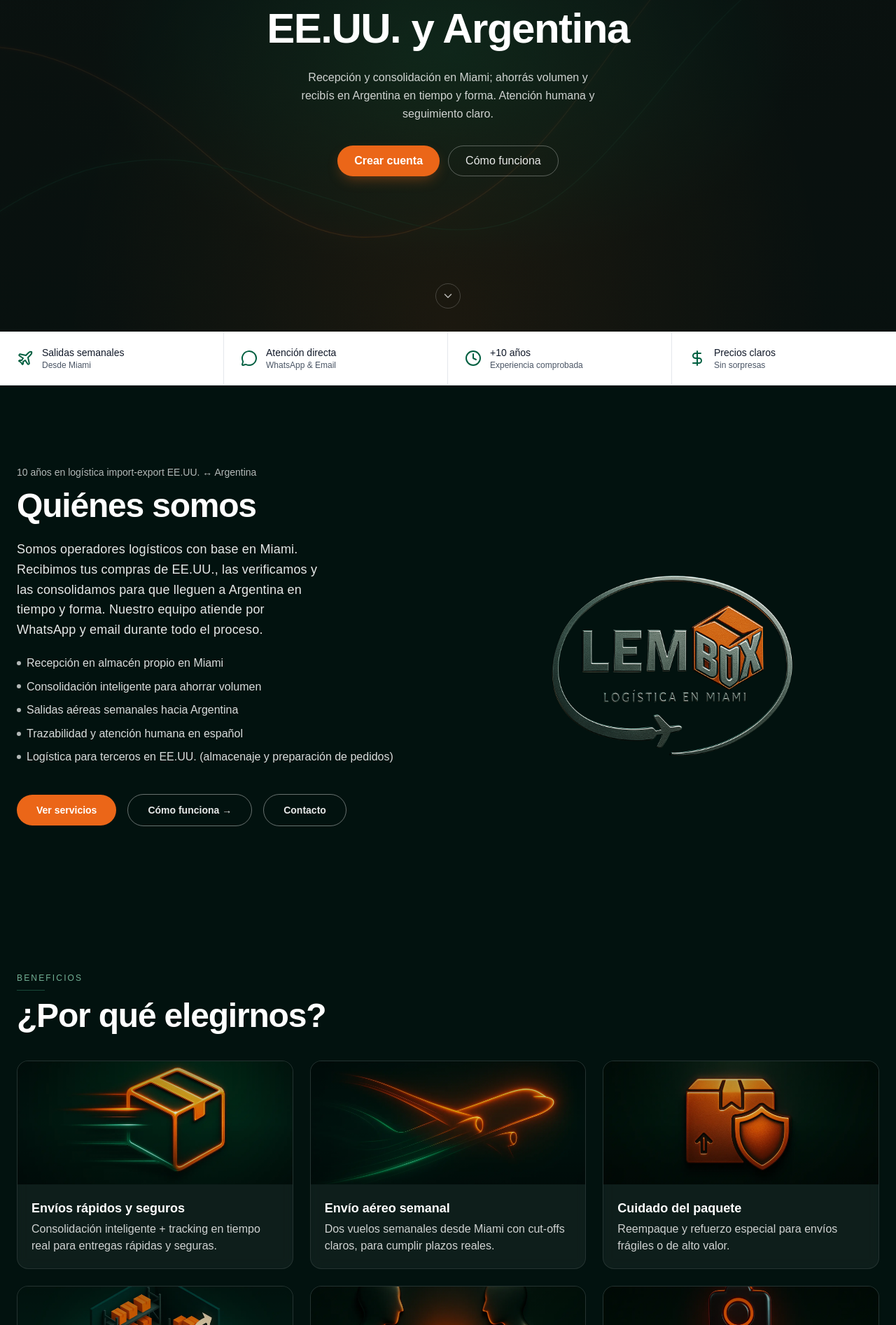
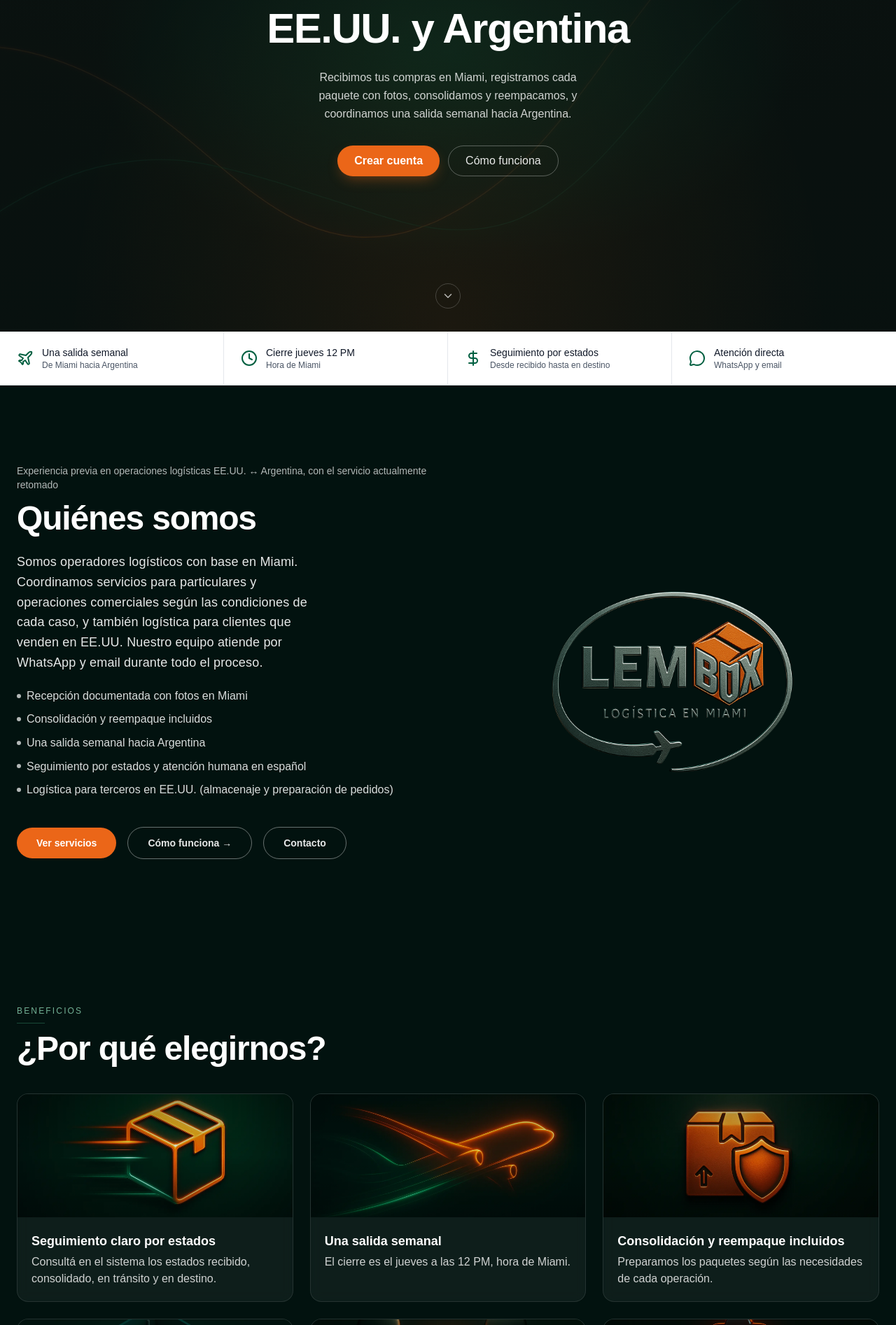
Before and after one commit to devrodri-com/Lem-box-ar, a Next.js app: page / in a window 1280 px wide. Shown: the part 326-2220 px from the top of the page at 70% size. Built offline with nearby package versions, Linux system fonts and the light colour scheme.

Commit message:
fix: align Argentina commercial and legal content
AR-04A commercial and legal truth alignment.

```diff
--- a/src/app/layout.tsx
+++ b/src/app/layout.tsx
@@ -18,7 +18,7 @@ export const metadata: Metadata = {
     template: "%s | LEM-BOX Argentina",
   },
   description:
-    "Comprás en EE.UU. y recibís en Argentina. Recepción y consolidación con fotos. Salidas semanales desde Miami.",
+    "Recibimos tus compras en Miami, registramos cada paquete con fotos, consolidamos y reempacamos, y coordinamos una salida semanal hacia Argentina.",
   alternates: reciprocalAlternates("/"),
   manifest: "/manifest.webmanifest",
   icons: {
@@ -34,15 +34,15 @@ export const metadata: Metadata = {
   },
   openGraph: {
     ...regionalOpenGraph("/"),
-    title: "LEM-BOX Argentina — Envíos rápidos desde Miami",
+    title: "LEM-BOX Argentina — Logística desde Miami",
     description:
-      "Comprás en EE.UU. y recibís en Argentina. Recepción y consolidación con fotos. Salidas semanales desde Miami.",
+      "Recibimos tus compras en Miami, registramos cada paquete con fotos, consolidamos y reempacamos, y coordinamos una salida semanal hacia Argentina.",
   },
   twitter: {
     card: "summary_large_image",
-    title: "LEM-BOX Argentina — Envíos rápidos desde Miami",
+    title: "LEM-BOX Argentina — Logística desde Miami",
     description:
-      "Comprás en EE.UU. y recibís en Argentina. Recepción y consolidación con fotos. Salidas semanales desde Miami.",
+      "Recibimos tus compras en Miami, registramos cada paquete con fotos, consolidamos y reempacamos, y coordinamos una salida semanal hacia Argentina.",
     images: ["/og-lem-box-ar.jpg"],
   },
 };
--- a/src/app/servicios/page.tsx
+++ b/src/app/servicios/page.tsx
@@ -46,7 +46,7 @@ export default function ServiciosPage() {
             <div className="mb-3 h-px w-10 bg-emerald-300/20"></div>
             <ul className="space-y-2 text-sm leading-relaxed text-emerald-100/85">
               <li>• Recepción de paquetería y carga comercial</li>
-              <li>• Casillero privado identificado con número exclusivo</li>
+              <li>• Dirección de recepción indicada según cada operación</li>
               <li>• Entrega directa a tu propio agente si lo preferís</li>
               <li>• Espacios adaptables según el volumen y tipo de mercancía</li>
             </ul>
@@ -68,8 +68,8 @@ export default function ServiciosPage() {
           <div className="md:col-span-7">
             <div className="mb-3 h-px w-10 bg-emerald-300/20"></div>
             <ul className="space-y-2 text-sm leading-relaxed text-emerald-100/85">
-              <li>• Consolidación automática por cliente o destino</li>
-              <li>• Reempaque optimizado para reducir volumen y peso, o mejorar presentación</li>
+              <li>• Consolidación incluida según las necesidades de la operación</li>
+              <li>• Reempaque incluido según las necesidades de la operación</li>
               <li>• Etiquetado personalizado con códigos de barras o branding propio</li>
               <li>• Control de calidad básico: verificación visual del estado del producto</li>
               <li>• Revisión documental: facturas comerciales, valores FOB y requisitos aduaneros</li>
@@ -110,14 +110,18 @@ export default function ServiciosPage() {
               Envíos internacionales y domésticos
             </h2>
             <p className="mt-3 text-[15px] leading-relaxed text-emerald-100/80 max-w-prose">
-              Despachos adaptados a tu mercado. Llegamos a tus clientes dentro y fuera de EE.UU. sin fricción.
+              Coordinamos cada operación según su destino y sus condiciones.
             </p>
           </div>
           <div className="md:col-span-7">
             <div className="mb-3 h-px w-10 bg-emerald-300/20"></div>
             <ul className="space-y-2 text-sm leading-relaxed text-emerald-100/85">
-              <li>• Envíos semanales a Argentina, sin mínimos de carga</li>
-              <li>• Entregas rápidas en todo EE.UU. con tarifas competitivas</li>
+              <li>• Una salida semanal a Argentina, con cierre el jueves a las 12 PM, hora de Miami</li>
+              <li>• Cobertura en todo el país mediante entrega, retiro, Andreani, Vía Cargo, OCA, transporte privado u otra alternativa acordada</li>
+              <li>• Seguimiento por estados: recibido, consolidado, en tránsito y en destino</li>
+              <li>• Cotización según la operación, sin mínimo comercial fijo</li>
+              <li>• Consulta previa para confirmar el producto y las condiciones de envío</li>
+              <li>• Envíos dentro de EE.UU. coordinados según las condiciones de cada operación</li>
               <li>• Logística inversa: devoluciones o reenvíos a proveedores o terceros</li>
               <li>• Flujo de trabajo ajustado a cada cliente</li>
             </ul>
@@ -125,56 +129,51 @@ export default function ServiciosPage() {
         </div>
       </section>
 
-      {/* Tabla SLA */}
+      {/* Referencia operativa */}
       <section className="py-14 sm:py-16 border-b border-white/5">
         <div className="mx-auto max-w-7xl px-6">
           <h2 className="text-2xl md:text-3xl font-semibold text-white mb-6">
-            Niveles de servicio (SLA)
+            Referencia operativa
           </h2>
           <div className="overflow-x-auto">
             <table className="w-full text-sm text-left border-collapse">
               <thead>
                 <tr className="text-emerald-200/80 border-b border-white/10">
-                  <th scope="col" className="py-3 pr-4 w-[22%]">Servicio</th>
-                  <th scope="col" className="py-3 pr-4 w-[22%]">Cobertura</th>
-                  <th scope="col" className="py-3 pr-4 w-[18%]">SLA</th>
-                  <th scope="col" className="py-3 pr-4 w-[18%]">Cutoff</th>
-                  <th scope="col" className="py-3 w-[20%]">Seguimiento</th>
+                  <th scope="col" className="py-3 pr-4 w-[24%]">Etapa</th>
+                  <th scope="col" className="py-3 pr-4 w-[48%]">Cómo funciona</th>
+                  <th scope="col" className="py-3 w-[28%]">Referencia</th>
                 </tr>
               </thead>
               <tbody className="text-emerald-100/80">
                 <tr className="border-b border-white/5 hover:bg-white/[0.02] transition-colors">
-                  <td className="py-3 pr-4">Recepción</td>
-                  <td className="py-3 pr-4">Miami warehouse</td>
-                  <td className="py-3 pr-4 font-[tabular-nums]">24-48h</td>
-                  <td className="py-3 pr-4 font-[tabular-nums]">Lunes a Viernes</td>
-                  <td className="py-3">Foto + registro en sistema</td>
+                  <td className="py-3 pr-4">Recepción en Miami</td>
+                  <td className="py-3 pr-4">Foto del contenido y de la etiqueta, nombre y tracking visible</td>
+                  <td className="py-3">Se registra en el sistema</td>
                 </tr>
                 <tr className="border-b border-white/5 hover:bg-white/[0.02] transition-colors">
-                  <td className="py-3 pr-4">Consolidación</td>
-                  <td className="py-3 pr-4">Clientes con múltiples envíos</td>
-                  <td className="py-3 pr-4 font-[tabular-nums]">48h</td>
-                  <td className="py-3 pr-4 font-[tabular-nums]">Previo a cutoff aéreo</td>
-                  <td className="py-3">Etiqueta + guía única</td>
+                  <td className="py-3 pr-4">Consolidación y reempaque</td>
+                  <td className="py-3 pr-4">Incluidos según las necesidades de la operación</td>
+                  <td className="py-3">Antes del despacho</td>
                 </tr>
                 <tr className="border-b border-white/5 hover:bg-white/[0.02] transition-colors">
-                  <td className="py-3 pr-4">Envíos a Argentina</td>
-                  <td className="py-3 pr-4">A todo el país</td>
-                  <td className="py-3 pr-4 font-[tabular-nums]">Entrega estimada: 4 días hábiles desde cutoff</td>
-                  <td className="py-3 pr-4 font-[tabular-nums]">Jueves 15h</td>
-                  <td className="py-3">Tracking online</td>
+                  <td className="py-3 pr-4">Salida a Argentina</td>
+                  <td className="py-3 pr-4">Una salida semanal</td>
+                  <td className="py-3">Cierre jueves 12 PM, hora de Miami</td>
+                </tr>
+                <tr className="border-b border-white/5 hover:bg-white/[0.02] transition-colors">
+                  <td className="py-3 pr-4">Seguimiento</td>
+                  <td className="py-3 pr-4">Recibido, consolidado, en tránsito y en destino</td>
+                  <td className="py-3">Se actualiza por estados, sin actualización continua</td>
                 </tr>
                 <tr className="hover:bg-white/[0.02] transition-colors">
-                  <td className="py-3 pr-4">Fulfillment e‑commerce</td>
-                  <td className="py-3 pr-4">EE.UU. doméstico</td>
-                  <td className="py-3 pr-4 font-[tabular-nums]">Same/next day</td>
-                  <td className="py-3 pr-4 font-[tabular-nums]">Orden confirmada</td>
-                  <td className="py-3">Tracking carrier</td>
+                  <td className="py-3 pr-4">Coordinación en Argentina</td>
+                  <td className="py-3 pr-4">Entrega, retiro, agencia o transporte acordado</td>
+                  <td className="py-3">Normalmente comienza entre martes y miércoles de la semana siguiente</td>
                 </tr>
               </tbody>
             </table>
             <p className="mt-3 text-xs text-emerald-100/60">
-              Operamos con vuelos semanales a Argentina: Sujeto a disponibilidad y condiciones operativas.
+              Después del cierre se despacha y se realizan controles. La referencia de martes o miércoles no es una garantía: puede variar por controles, condiciones operativas y disponibilidad, y requiere coordinación individual.
             </p>
           </div>
         </div>
@@ -204,7 +203,7 @@ export default function ServiciosPage() {
               data-umami-event="cta-servicios-register"
               className="inline-flex items-center justify-center rounded-xl bg-emerald-500/90 px-5 py-3 text-sm font-semibold text-[#02120f] hover:bg-emerald-400 transition-colors"
             >
-              Crear cuenta gratis
+              Crear cuenta
             </a>
             <a
               href="https://wa.me/17544653318"
--- a/src/components/AboutSection.tsx
+++ b/src/components/AboutSection.tsx
@@ -16,7 +16,7 @@ export default function AboutSection() {
         {/* Columna de texto */}
         <div className="col-span-12 lg:col-span-6">
           <span className="inline-block text-sm text-white/70 tracking-normal">
-            10 años en logística import-export EE.UU. ↔ Argentina
+            Experiencia previa en operaciones logísticas EE.UU. ↔ Argentina, con el servicio actualmente retomado
           </span>
           <h2
             id="quienes-somos-title"
@@ -25,13 +25,13 @@ export default function AboutSection() {
             {content.about.title}
           </h2>
           <p className="mt-6 text-white/90 text-[16px] sm:text-[17px] md:text-[18px] leading-[1.6] tracking-[0.01em] max-w-[34ch] md:max-w-[44ch]">
-            Somos operadores logísticos con base en Miami. Recibimos tus compras de EE.UU., las verificamos y las consolidamos para que lleguen a Argentina en tiempo y forma. Nuestro equipo atiende por WhatsApp y email durante todo el proceso.
+            Somos operadores logísticos con base en Miami. Coordinamos servicios para particulares y operaciones comerciales según las condiciones de cada caso, y también logística para clientes que venden en EE.UU. Nuestro equipo atiende por WhatsApp y email durante todo el proceso.
           </p>
           <ul className="mt-5 space-y-2 text-white/85 text-[15px] sm:text-[16px] leading-[1.6]">
-            <li className="flex items-start gap-2"><span className="self-center inline-block h-1.5 w-1.5 rounded-full bg-white/70" />Recepción en almacén propio en Miami</li>
-            <li className="flex items-start gap-2"><span className="self-center inline-block h-1.5 w-1.5 rounded-full bg-white/70" />Consolidación inteligente para ahorrar volumen</li>
-            <li className="flex items-start gap-2"><span className="self-center inline-block h-1.5 w-1.5 rounded-full bg-white/70" />Salidas aéreas semanales hacia Argentina</li>
-            <li className="flex items-start gap-2"><span className="self-center inline-block h-1.5 w-1.5 rounded-full bg-white/70" />Trazabilidad y atención humana en español</li>
+            <li className="flex items-start gap-2"><span className="self-center inline-block h-1.5 w-1.5 rounded-full bg-white/70" />Recepción documentada con fotos en Miami</li>
+            <li className="flex items-start gap-2"><span className="self-center inline-block h-1.5 w-1.5 rounded-full bg-white/70" />Consolidación y reempaque incluidos</li>
+            <li className="flex items-start gap-2"><span className="self-center inline-block h-1.5 w-1.5 rounded-full bg-white/70" />Una salida semanal hacia Argentina</li>
+            <li className="flex items-start gap-2"><span className="self-center inline-block h-1.5 w-1.5 rounded-full bg-white/70" />Seguimiento por estados y atención humana en español</li>
             <li className="flex items-start gap-2"><span className="self-center inline-block h-1.5 w-1.5 rounded-full bg-white/70" />Logística para terceros en EE.UU. (almacenaje y preparación de pedidos)</li>
           </ul>
 
--- a/src/components/Footer.tsx
+++ b/src/components/Footer.tsx
@@ -14,7 +14,7 @@ export default function Footer() {
               <div className="text-white font-semibold text-xl tracking-tight">LEM-BOX</div>
             </div>
             <p className="mt-2 text-sm leading-relaxed">
-              Gestión integral desde Miami: envíos rápidos a Argentina y logística para tu e-commerce en EE. UU.
+              Gestión integral desde Miami: una salida semanal hacia Argentina y logística para tu e-commerce en EE. UU.
             </p>
           </div>
 
--- a/src/components/Hero.tsx
+++ b/src/components/Hero.tsx
@@ -27,7 +27,7 @@ export default function Hero() {
           Tu puente entre EE.UU. y Argentina
         </h1>
         <p className="mt-5 text-white/80 max-w-[48ch] mx-auto leading-relaxed">
-          Recepción y consolidación en Miami; ahorrás volumen y recibís en Argentina en tiempo y forma. Atención humana y seguimiento claro.
+          Recibimos tus compras en Miami, registramos cada paquete con fotos, consolidamos y reempacamos, y coordinamos una salida semanal hacia Argentina.
         </p>
         <div className="mt-8 flex flex-col sm:flex-row items-center justify-center gap-3">
           <a
--- a/src/components/HowItWorks.tsx
+++ b/src/components/HowItWorks.tsx
@@ -5,12 +5,12 @@ type Step = {
 };
 
 const steps: Step[] = [
-  { id: 1, title: "Registro rápido", desc: "Activá tu dirección en Miami." },
-  { id: 2, title: "Recepción verificada", desc: "Chequeo con evidencia visual." },
-  { id: 3, title: "Consolidación inteligente", desc: "Pagá menos por peso y volumen." },
-  { id: 4, title: "Despacho semanal", desc: "Salidas programadas semanalmente." },
-  { id: 5, title: "Entrega sin fricción", desc: "Retiro en agencia o a domicilio." },
-  { id: 6, title: "Soporte humano", desc: "Acompañamiento por WhatsApp durante todo el proceso." },
+  { id: 1, title: "Consultá antes de comprar", desc: "Confirmá que el producto puede enviarse y conocé las condiciones." },
+  { id: 2, title: "Usá tu dirección en Miami", desc: "Enviá la compra a la dirección de recepción indicada." },
+  { id: 3, title: "Registramos el paquete", desc: "Cargamos fotos del contenido y la etiqueta, tu nombre y el tracking." },
+  { id: 4, title: "Consolidamos y reempacamos", desc: "Ambos servicios están incluidos según las necesidades de la operación." },
+  { id: 5, title: "Despachamos semanalmente", desc: "Actualizamos los estados desde recibido hasta en destino." },
+  { id: 6, title: "Coordinamos en Argentina", desc: "Acordamos entrega, retiro, agencia o transporte según cada caso." },
 ];
 
 export default function HowItWorks() {
@@ -35,7 +35,7 @@ export default function HowItWorks() {
           Tu envío en 6 pasos claros
         </h2>
         <p className="mt-3 max-w-2xl text-[15px] sm:text-base text-emerald-100/85 leading-relaxed md:leading-7">
-          Transparencia total en cada etapa. Sin sorpresas.
+          Información clara para coordinar cada etapa.
         </p>
 
         <ol
@@ -69,12 +69,12 @@ export default function HowItWorks() {
             aria-label="Crear cuenta en LEM-BOX"
             data-umami-event="cta-howitworks"
           >
-            Activá tu dirección gratis
+            Activá tu dirección
           </a>
         </div>
 
         <p className="mt-4 text-center text-[13.5px] md:text-[14px] text-emerald-100/70">
-          Envíos semanales • Seguimiento en tiempo real • Soporte humano
+          Una salida semanal • Seguimiento por estados • Soporte humano
         </p>
 
         <p className="sr-only">Lista de pasos del proceso de envío con soporte por WhatsApp.</p>
--- a/src/components/InfoBar.tsx
+++ b/src/components/InfoBar.tsx
@@ -3,10 +3,10 @@
 import { Plane, MessageCircle, Clock, DollarSign } from "lucide-react";
 
 const ITEMS = [
-  { Icon: Plane, title: "Salidas semanales", desc: "Desde Miami" },
-  { Icon: MessageCircle, title: "Atención directa", desc: "WhatsApp & Email" },
-  { Icon: Clock, title: "+10 años", desc: "Experiencia comprobada" },
-  { Icon: DollarSign, title: "Precios claros", desc: "Sin sorpresas" },
+  { Icon: Plane, title: "Una salida semanal", desc: "De Miami hacia Argentina" },
+  { Icon: Clock, title: "Cierre jueves 12 PM", desc: "Hora de Miami" },
+  { Icon: DollarSign, title: "Seguimiento por estados", desc: "Desde recibido hasta en destino" },
+  { Icon: MessageCircle, title: "Atención directa", desc: "WhatsApp y email" },
 ];
 
 export default function InfoBar() {
--- a/src/components/hooks/NavbarMobile.tsx
+++ b/src/components/hooks/NavbarMobile.tsx
@@ -149,7 +149,7 @@ export default function NavbarMobile() {
                 </li>
                 <li>
                   <a
-                    href="https://wa.me/5491151141467"
+                    href="https://wa.me/17544653318"
                     target="_blank"
                     rel="noopener noreferrer"
                     className="flex items-center gap-2 px-3 py-3 rounded-xl text-white hover:text-white hover:bg-white/5 focus:outline-none focus-visible:ring-2 focus-visible:ring-offset-2 focus-visible:ring-[#eb6618]"
--- a/src/lib/content.ts
+++ b/src/lib/content.ts
@@ -9,24 +9,24 @@ export const siteContent = {
     title: "Quiénes somos",
     subtitle: "Somos operador logístico desde Miami → Argentina.",
     body: [
-      "Recepción y consolidación en Miami Gardens.",
-      "Salidas aéreas semanales a Buenos Aires.",
+      "Recepción documentada, consolidación y reempaque en Miami.",
+      "Una salida semanal hacia Argentina.",
     ],
   },
   benefits: [
     {
-      title: "Envíos rápidos y seguros",
-      description: "Consolidación inteligente + tracking en tiempo real para entregas rápidas y seguras.",
+      title: "Seguimiento claro por estados",
+      description: "Consultá en el sistema los estados recibido, consolidado, en tránsito y en destino.",
       icon: "truck",
     },
     {
-      title: "Envío aéreo semanal",
-      description: "Dos vuelos semanales desde Miami con cut-offs claros, para cumplir plazos reales.",
+      title: "Una salida semanal",
+      description: "El cierre es el jueves a las 12 PM, hora de Miami.",
       icon: "plane",
     },
     {
-      title: "Cuidado del paquete",
-      description: "Reempaque y refuerzo especial para envíos frágiles o de alto valor.",
+      title: "Consolidación y reempaque incluidos",
+      description: "Preparamos los paquetes según las necesidades de cada operación.",
       icon: "shield",
     },
     {
@@ -36,53 +36,65 @@ export const siteContent = {
     },
     {
       title: "Atención directa",
-      description: "Atención directa por WhatsApp y correo, sin intermediarios.",
+      description: "Atención directa de nuestro equipo por WhatsApp y correo.",
       icon: "message-circle",
     },
     {
-      title: "Casillero privado en Miami",
-      description: "Cada cliente tiene una dirección exclusiva en Miami con fotos al recibir la carga para mayor control y transparencia.",
+      title: "Recepción documentada en Miami",
+      description: "Registramos fotos del contenido y la etiqueta de llegada, el nombre y el tracking visible.",
       icon: "package",
     },
   ],
   process: [
     {
       step: 1,
-      title: "Registro y creación de cuenta",
-      description: "Crea tu cuenta para empezar a enviar paquetes desde Miami a Argentina.",
+      title: "Consulta antes de comprar",
+      description: "Confirmá que el producto puede enviarse y conocé las condiciones de la operación.",
       icon: "user-plus",
     },
     {
       step: 2,
-      title: "Recepción y consolidación",
-      description: "Recibimos tus paquetes en Miami y los consolidamos para optimizar el envío.",
+      title: "Dirección de recepción en Miami",
+      description: "Usá la dirección de recepción indicada para tu operación.",
       icon: "box",
     },
     {
       step: 3,
-      title: "Envío aéreo semanal",
-      description: "Realizamos envíos a Buenos Aires cada semana para garantizar rapidez.",
+      title: "Recepción documentada",
+      description: "Registramos el paquete con fotos, nombre y tracking visible.",
       icon: "plane",
     },
     {
       step: 4,
-      title: "Entrega en destino",
-      description: "Recibe tus paquetes en la dirección que elijas en Argentina.",
+      title: "Consolidación y reempaque",
+      description: "Ambos servicios están incluidos según las necesidades de la operación.",
+      icon: "box",
+    },
+    {
+      step: 5,
+      title: "Despacho semanal",
+      description: "Despachamos una vez por semana y actualizamos los estados.",
+      icon: "plane",
+    },
+    {
+      step: 6,
+      title: "Coordinación en Argentina",
+      description: "Acordamos entrega, retiro, agencia o transporte según cada caso.",
       icon: "home",
     },
   ],
   faqs: [
     {
       q: "¿Cuánto tarda el envío?",
-      a: "El envío tarda aproximadamente 7 días desde Miami hasta Buenos Aires.",
+      a: "Después del cierre y los controles, normalmente la entrega puede empezar a coordinarse entre el martes y el miércoles de la semana siguiente. No es un plazo garantizado y puede variar según la operación.",
     },
     {
       q: "¿Puedo rastrear mi paquete?",
-      a: "Sí, ofrecemos seguimiento en tiempo real para todos los envíos.",
+      a: "Podés consultar en el sistema los estados recibido, consolidado, en tránsito y en destino.",
     },
     {
       q: "¿Qué tipo de productos puedo enviar?",
-      a: "Aceptamos la mayoría de productos, excepto aquellos prohibidos por la ley.",
+      a: "Consultanos antes de comprar para confirmar que el producto puede enviarse y conocer las condiciones de la operación.",
     },
   ],
 } as const;
```
Also changed, not shown: src/app/privacidad/page.tsx (+5 -6 lines), src/app/terminos/page.tsx (+26 -10 lines), src/app/manifest.webmanifest.
